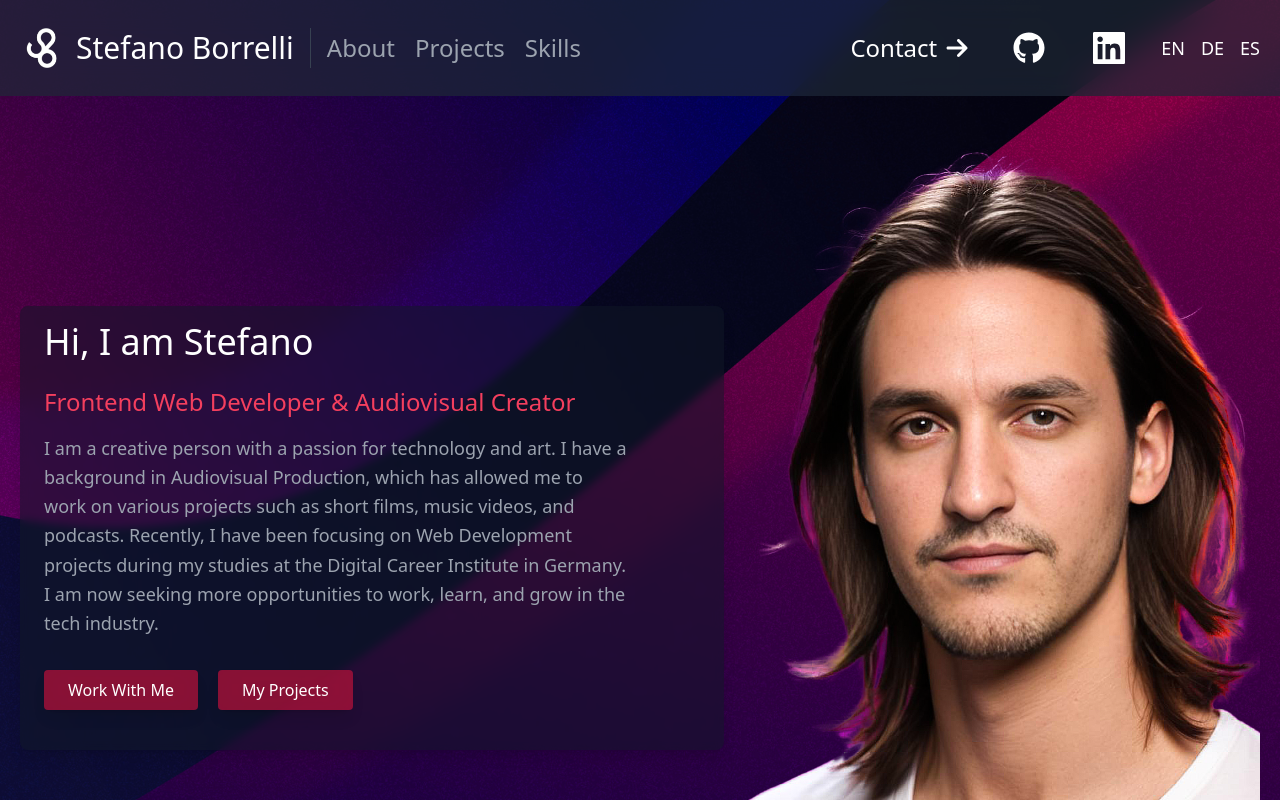
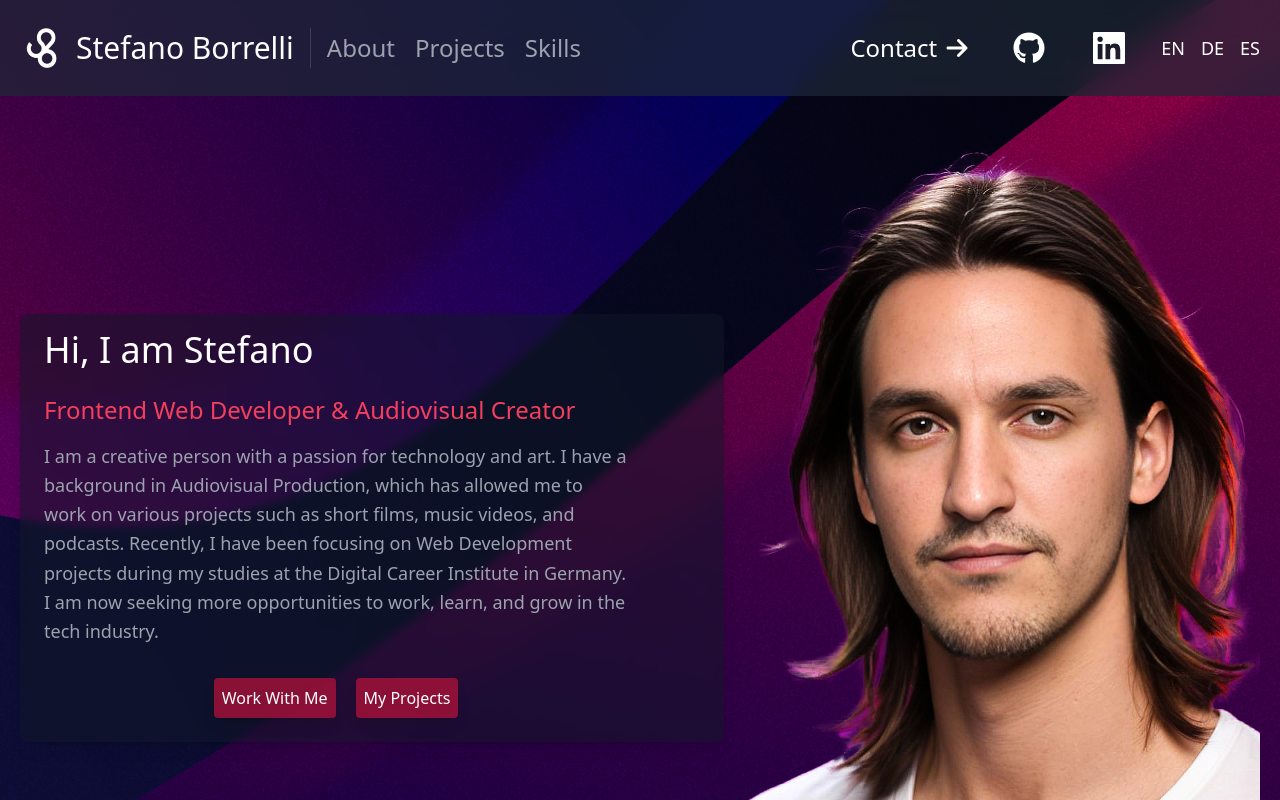
Before and after one commit to Goleo87/Portfolio, a React (Vite) app: page / in a window 1280 px wide. Shown: the top 800 px of the page. Built offline with nearby package versions, Linux system fonts and the light colour scheme.

Commit message:
home buttoms size fixed centered

```diff
--- a/src/components/Contact.jsx
+++ b/src/components/Contact.jsx
@@ -1,5 +1,5 @@
 // src/components/Contact.jsx
-import { useTranslation } from 'react-i18next';
+import { useTranslation } from "react-i18next";
 
 export default function Contact() {
   const { t } = useTranslation();
@@ -7,19 +7,15 @@ export default function Contact() {
   return (
     <section id="contact" className="relative">
       <div className="container py-10 mx-auto lg:w-1/2 px-6 mt-4 lg:mt-0 text-center lg:text-center">
-        <h1 className="text-5xl font-medium text-white mb-4">{t('contact')}</h1>
-        <h2 className="text-lg leading-relaxed mb-8">{t('contactIntro')}</h2>
-        <span>
-          {t('contactEmailLabel')}:{" "}
-          <a
-            href="mailto:stefano.borrelli@gmail.com"
-            className="text-rose-500 leading-relaxed text-xl mb-8 hover:text-rose-100 transition duration-300 ease-in-out"
-          >
-            stefano.borrelli@gmail.com
-          </a>
-        </span>
-        <h1 className="text-xl">
-          © 2024 Stefano Borrelli. {t('allRightsReserved')}
+        <h1 className="text-3xl font-medium text-white mb-12">{t("contact")}</h1>
+        <h2 className="text-lg leading-relaxed mb-2">{t("contactIntro")}</h2>
+        <a
+          href="mailto:stefano.borrelli@gmail.com"
+          className="text-rose-500 leading-relaxed text-xl hover:text-rose-100 transition duration-300 ease-in-out"
+        >stefano.borrelli@gmail.com</a>
+
+        <h1 className="text-xl mt-16 mb-0">
+          © 2024 Stefano Borrelli. {t("allRightsReserved")}
         </h1>
       </div>
     </section>
--- a/src/components/Home.jsx
+++ b/src/components/Home.jsx
@@ -25,16 +25,16 @@ export default function Home() {
           <p className="textintro text-lg mb-8 leading-relaxed text-left">
             {t("homeIntro")}
           </p>
-          <div className="flex w-full justify-left gap-5 ">
+          <div className="flex w-full justify-center gap-5 ">
             <a
               href="#contact"
-              className="inline-flex drop-shadow-sm shadow-lg text-white bg-rose-700 bg-opacity-70 backdrop-filter backdrop-blur-lg border-spacing-0.5 py-2 px-6 focus:outline-none hover:bg-rose-600 hover:scale-105 rounded text-1xl transition-transform duration-300 mb-4 "
+              className="flex justify-center items-center p-2 drop-shadow-sm shadow-lg text-white bg-rose-700 bg-opacity-70 backdrop-filter backdrop-blur-lg border-spacing-0.5 focus:outline-none hover:bg-rose-600 hover:scale-105 rounded text-1xl transition-transform duration-300 "
             >
               {t("workWithMe")}
             </a>
             <a
               href="#projects"
-              className="inline-flex drop-shadow-sm shadow-lg text-white bg-rose-700 bg-opacity-70 backdrop-filter backdrop-blur-lg border-spacing-0.5 py-2 px-6 focus:outline-none hover:bg-rose-600 hover:scale-105 rounded text-1xl transition-transform duration-300 mb-4  "
+              className="flex justify-center items-center p-2 drop-shadow-sm shadow-lg text-white bg-rose-700 bg-opacity-70 backdrop-filter backdrop-blur-lg border-spacing-0.5 focus:outline-none hover:bg-rose-600 hover:scale-105 rounded text-1xl transition-transform duration-300 "
             >
               {t("myProjects")}
             </a>
--- a/src/i18n.js
+++ b/src/i18n.js
@@ -25,7 +25,6 @@ const resources = {
             "projectImgAlt": "Project Image",
             "contact": "Contact",
             "contactIntro": "Get in touch via Email",
-            "contactEmailLabel": "Email",
             "allRightsReserved": "All rights reserved",
             "skillsTitle": "Skills & Technologies"
 
@@ -53,7 +52,6 @@ const resources = {
             "projectImgAlt": "Imagen del Proyecto",
             "contact": "Contacto",
             "contactIntro": "Ponte en contacto a través del correo electrónico",
-            "contactEmailLabel": "Email",
             "allRightsReserved": "Todos los derechos reservados",
             "skillsTitle": "Habilidades y Tecnologías"
         }
@@ -80,7 +78,6 @@ const resources = {
             "projectImgAlt": "Projektbild",
             "contact": "Kontakt",
             "contactIntro": "Kontaktieren Sie uns per E-Mail",
-            "contactEmailLabel": "E-Mail",
             "allRightsReserved": "Alle Rechte vorbehalten",
             "skillsTitle": "Fähigkeiten & Technologien"
         }
```
